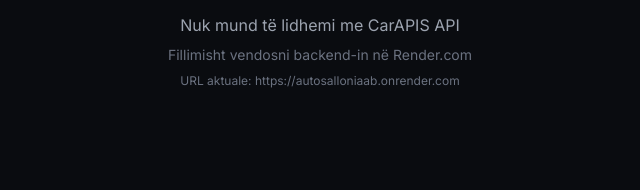
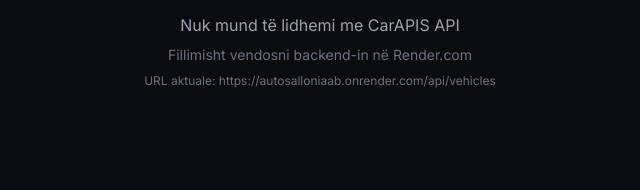
Before and after one commit to D0NI1/AutoSalloniAAB, a website: page index.html in a window 1280 px wide. Shown: the part 1310-1500 px from the top of the page, 320-960 px from the left. Drawn offline with nearby package versions, Linux system fonts and the light colour scheme; no server answers.

Commit message:
Update index.html

```diff
--- a/index.html
+++ b/index.html
@@ -410,7 +410,7 @@
     // ============================================
 
     // ⚠️ NDRYSHO KËTË URL ME BACKEND-IN TUAJ NË RENDER ⚠️
-    const API_BASE_URL = 'https://autosalloniaab.onrender.com';
+    const API_BASE_URL = 'https://autosalloniaab.onrender.com/api/vehicles';
 
     const CARAPIS_API_KEY = 'car_OBvs4gF1Z9_H0r16w6EsQaGzUzbU-FCgfIA4hdTFlv0';
 
```
